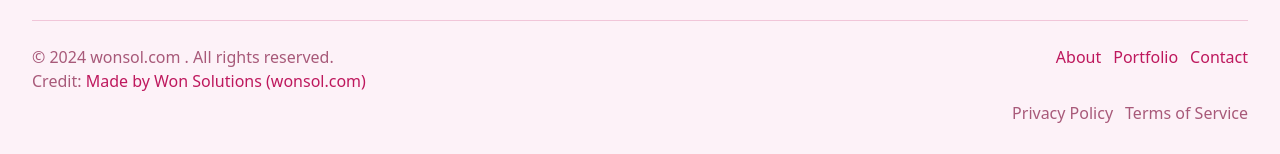
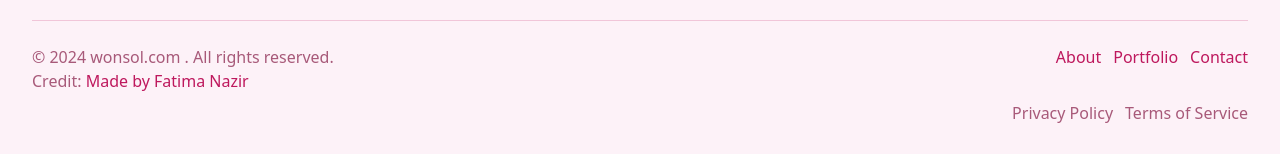
Before and after one commit to muhammadusmanahmedx/newportfolio, a Next.js app: page / in a window 1280 px wide. Shown: the part 5688-5842 px from the top of the page. Built offline with nearby package versions, Linux system fonts and the light colour scheme.

Commit message:
fatima made by

```diff
--- a/app/components/footer.tsx
+++ b/app/components/footer.tsx
@@ -117,7 +117,7 @@ export function Footer({
                 rel="noopener noreferrer"
                 className="text-[#BE185D] hover:text-[#9D174D] font-medium transition-colors"
               >
-                Made by Won Solutions (wonsol.com)
+                Made by Fatima Nazir
               </a>
             </div>
           </div>
```
